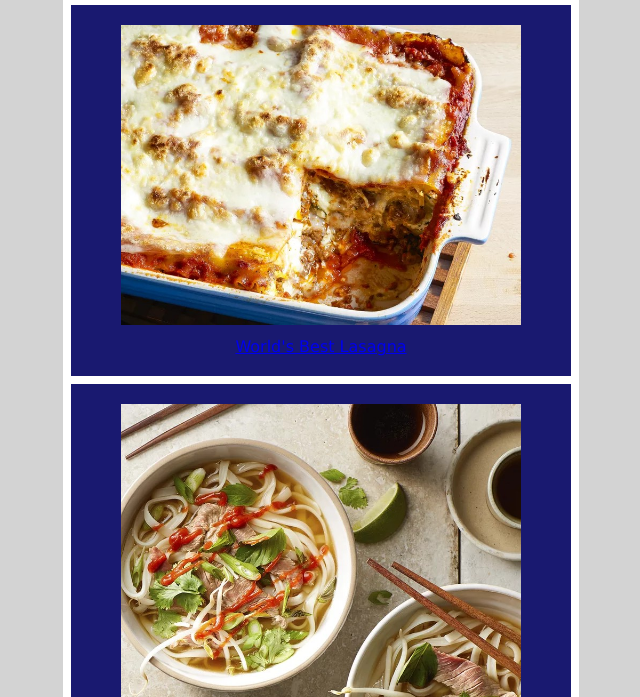
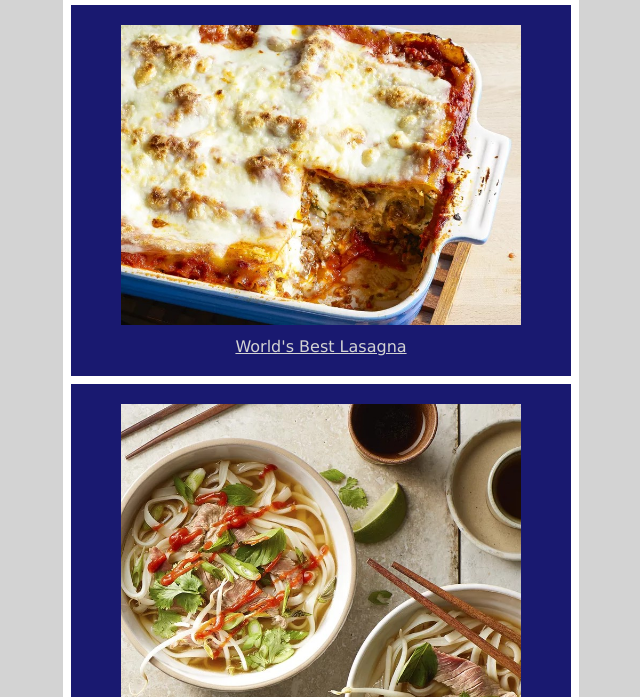
Before and after one commit to courtneytruong/Odin-Recipes, a plain HTML site: page index.html in a window 1280 px wide. Shown: the part 103-800 px from the top of the page, without its empty margins (319-959 px from the left). Drawn offline with Linux system fonts and the light colour scheme.

Commit message:
updated link color for index page

```diff
--- a/styles.css
+++ b/styles.css
@@ -43,11 +43,12 @@
 }
 
 a:link{
+    color: #D3D3D3;
     display: block;
     padding-top: 8px;
 }
 a:visited{
-    color:#D3D3D3
+    color:#D3D3D3;
 }
 
 a:hover{
```
